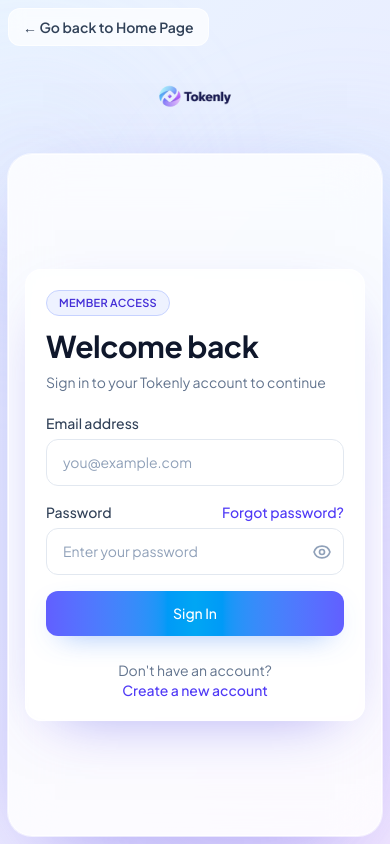
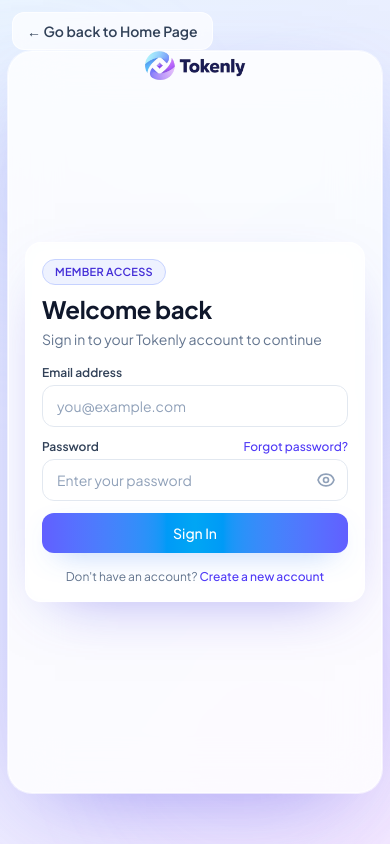
Before and after one commit to Rama-Mohammad/React-Project, a React (Vite) app in the folder Tokenly/: page /auth in a window 390 px wide. Built offline with nearby package versions, Linux system fonts and the light colour scheme.

Commit message:
login fixing

```diff
--- a/Tokenly/src/components/auth/ResetPasswordForm.tsx
+++ b/Tokenly/src/components/auth/ResetPasswordForm.tsx
@@ -38,13 +38,13 @@ export default function ResetPasswordForm({
   };
 
   return (
-    <div className="mx-auto w-full max-w-md rounded-2xl border border-white/70 bg-white/60 p-5 shadow-[0_20px_60px_-30px_rgba(79,70,229,0.55)] backdrop-blur-md sm:p-6">
-      <div className="mb-5">
+    <div className="mx-auto w-full max-w-md rounded-2xl border border-white/70 bg-white/60 p-4 shadow-[0_20px_60px_-30px_rgba(79,70,229,0.55)] backdrop-blur-md sm:p-5">
+      <div className="mb-4">
         <span className="inline-flex rounded-full border border-violet-200 bg-violet-50 px-3 py-1 text-[11px] font-semibold uppercase tracking-wide text-violet-700">
           Recovery
         </span>
-        <h1 className="mt-3 mb-2 text-3xl font-bold text-slate-900">Reset your password</h1>
-        <p className="text-slate-500">Enter your email and we'll send you a link to reset your password</p>
+        <h1 className="mt-2 mb-1 text-2xl font-bold text-slate-900">Reset your password</h1>
+        <p className="text-sm text-slate-500">Enter your email and we'll send you a link to reset your password</p>
       </div>
 
       {error && (
@@ -69,9 +69,9 @@ export default function ResetPasswordForm({
         </div>
       )}
 
-      <form onSubmit={handleSubmit} className="space-y-4" noValidate>
+      <form onSubmit={handleSubmit} className="space-y-3" noValidate>
         <div>
-          <label htmlFor="reset-email" className="mb-1.5 block text-sm font-medium text-slate-700">
+          <label htmlFor="reset-email" className="mb-1 block text-xs font-semibold text-slate-700">
             Email address
           </label>
           <input
@@ -86,7 +86,7 @@ export default function ResetPasswordForm({
             placeholder="you@example.com"
             autoComplete="email"
             disabled={loading}
-            className={`w-full rounded-xl border bg-white/90 px-4 py-3 text-slate-900 placeholder-slate-400 outline-none transition-colors
+            className={`w-full rounded-xl border bg-white/90 px-3.5 py-2.5 text-sm text-slate-900 placeholder-slate-400 outline-none transition-colors
               ${touched && fieldError
                 ? "border-rose-300 focus:border-rose-500 focus:ring-2 focus:ring-rose-100"
                 : "border-slate-200 focus:border-indigo-400 focus:ring-2 focus:ring-indigo-100"
@@ -98,7 +98,7 @@ export default function ResetPasswordForm({
         <button
           type="submit"
           disabled={loading}
-          className="flex w-full items-center justify-center gap-2 rounded-xl bg-gradient-to-r from-violet-500 via-indigo-500 to-sky-500 px-4 py-3 font-medium text-white shadow-[0_10px_30px_-15px_rgba(99,102,241,0.85)] transition hover:brightness-105 disabled:cursor-not-allowed disabled:opacity-50"
+          className="flex w-full items-center justify-center gap-2 rounded-xl bg-gradient-to-r from-violet-500 via-indigo-500 to-sky-500 px-4 py-2.5 text-sm font-medium text-white shadow-[0_10px_30px_-15px_rgba(99,102,241,0.85)] transition hover:brightness-105 disabled:cursor-not-allowed disabled:opacity-50"
         >
           {loading ? (
             <>
@@ -114,7 +114,7 @@ export default function ResetPasswordForm({
         </button>
       </form>
 
-      <p className="mt-6 text-center text-sm text-slate-500">
+      <p className="mt-4 text-center text-xs text-slate-500">
         Remember your password?{" "}
         <button
           type="button"
--- a/Tokenly/src/components/auth/SignInForm.tsx
+++ b/Tokenly/src/components/auth/SignInForm.tsx
@@ -59,13 +59,13 @@ export default function SignInForm({
   };
 
   return (
-    <div className="mx-auto w-full max-w-md rounded-2xl border border-white/70 bg-white/60 p-5 shadow-[0_20px_60px_-30px_rgba(79,70,229,0.55)] backdrop-blur-md sm:p-6">
-      <div className="mb-5">
+    <div className="mx-auto w-full max-w-md rounded-2xl border border-white/70 bg-white/60 p-4 shadow-[0_20px_60px_-30px_rgba(79,70,229,0.55)] backdrop-blur-md sm:p-5">
+      <div className="mb-4">
         <span className="inline-flex rounded-full border border-indigo-200 bg-indigo-50 px-3 py-1 text-[11px] font-semibold uppercase tracking-wide text-indigo-700">
           Member Access
         </span>
-        <h1 className="mt-3 mb-2 text-3xl font-bold text-slate-900">Welcome back</h1>
-        <p className="text-slate-500">Sign in to your Tokenly account to continue</p>
+        <h1 className="mt-2 mb-1 text-2xl font-bold text-slate-900">Welcome back</h1>
+        <p className="text-sm text-slate-500">Sign in to your Tokenly account to continue</p>
       </div>
 
       {error && (
@@ -90,9 +90,9 @@ export default function SignInForm({
         </div>
       )}
 
-      <form onSubmit={handleSubmit} className="space-y-4" noValidate>
+      <form onSubmit={handleSubmit} className="space-y-3" noValidate>
         <div>
-          <label htmlFor="signin-email" className="mb-1.5 block text-sm font-medium text-slate-700">
+          <label htmlFor="signin-email" className="mb-1 block text-xs font-semibold text-slate-700">
             Email address
           </label>
           <input
@@ -104,7 +104,7 @@ export default function SignInForm({
             placeholder="you@example.com"
             autoComplete="email"
             disabled={loading}
-            className={`w-full rounded-xl border bg-white/90 px-4 py-3 text-slate-900 placeholder-slate-400 outline-none transition-colors
+            className={`w-full rounded-xl border bg-white/90 px-3.5 py-2.5 text-sm text-slate-900 placeholder-slate-400 outline-none transition-colors
               ${touched.email && fieldErrors.email
                 ? "border-rose-300 focus:border-rose-500 focus:ring-2 focus:ring-rose-100"
                 : "border-slate-200 focus:border-indigo-400 focus:ring-2 focus:ring-indigo-100"
@@ -114,14 +114,14 @@ export default function SignInForm({
         </div>
 
         <div>
-          <div className="mb-1.5 flex items-center justify-between">
-            <label htmlFor="signin-password" className="block text-sm font-medium text-slate-700">
+          <div className="mb-1 flex items-center justify-between">
+            <label htmlFor="signin-password" className="block text-xs font-semibold text-slate-700">
               Password
             </label>
             <button
               type="button"
               onClick={onSwitchToReset}
-              className="text-sm font-medium text-indigo-600 transition-colors hover:text-indigo-700"
+              className="text-xs font-medium text-indigo-600 transition-colors hover:text-indigo-700"
             >
               Forgot password?
             </button>
@@ -136,7 +136,7 @@ export default function SignInForm({
               placeholder="Enter your password"
               autoComplete="current-password"
               disabled={loading}
-              className={`w-full rounded-xl border bg-white/90 px-4 py-3 pr-12 text-slate-900 placeholder-slate-400 outline-none transition-colors
+              className={`w-full rounded-xl border bg-white/90 px-3.5 py-2.5 pr-12 text-sm text-slate-900 placeholder-slate-400 outline-none transition-colors
                 ${touched.password && fieldErrors.password
                   ? "border-rose-300 focus:border-rose-500 focus:ring-2 focus:ring-rose-100"
                   : "border-slate-200 focus:border-indigo-400 focus:ring-2 focus:ring-indigo-100"
@@ -166,7 +166,7 @@ export default function SignInForm({
         <button
           type="submit"
           disabled={loading}
-          className="flex w-full items-center justify-center gap-2 rounded-xl bg-gradient-to-r from-indigo-500 via-sky-500 to-indigo-500 px-4 py-3 font-medium text-white shadow-[0_10px_30px_-15px_rgba(59,130,246,0.8)] transition hover:brightness-105 disabled:cursor-not-allowed disabled:opacity-50"
+          className="flex w-full items-center justify-center gap-2 rounded-xl bg-gradient-to-r from-indigo-500 via-sky-500 to-indigo-500 px-4 py-2.5 text-sm font-medium text-white shadow-[0_10px_30px_-15px_rgba(59,130,246,0.8)] transition hover:brightness-105 disabled:cursor-not-allowed disabled:opacity-50"
         >
           {loading ? (
             <>
@@ -182,7 +182,7 @@ export default function SignInForm({
         </button>
       </form>
 
-      <p className="mt-6 text-center text-sm text-slate-500">
+      <p className="mt-4 text-center text-xs text-slate-500">
         Don't have an account?{" "}
         <button
           type="button"
--- a/Tokenly/src/components/auth/SignUpForm.tsx
+++ b/Tokenly/src/components/auth/SignUpForm.tsx
@@ -102,20 +102,20 @@ export default function SignUpForm({
   };
 
   const inputClass = (field: string) =>
-    `w-full rounded-xl border bg-white/90 px-4 py-3 text-slate-900 placeholder-slate-400 outline-none transition-colors
+    `w-full rounded-xl border bg-white/90 px-3.5 py-2.5 text-sm text-slate-900 placeholder-slate-400 outline-none transition-colors
      ${touched[field] && fieldErrors[field]
        ? "border-rose-300 focus:border-rose-500 focus:ring-2 focus:ring-rose-100"
        : "border-slate-200 focus:border-indigo-400 focus:ring-2 focus:ring-indigo-100"
      }`;
 
   return (
-    <div className="mx-auto w-full max-w-md rounded-2xl border border-white/70 bg-white/60 p-5 shadow-[0_20px_60px_-30px_rgba(79,70,229,0.55)] backdrop-blur-md sm:p-6">
-      <div className="mb-5">
+    <div className="mx-auto w-full max-w-md rounded-2xl border border-white/70 bg-white/60 p-4 shadow-[0_20px_60px_-30px_rgba(79,70,229,0.55)] backdrop-blur-md sm:p-5">
+      <div className="mb-4">
         <span className="inline-flex rounded-full border border-sky-200 bg-sky-50 px-3 py-1 text-[11px] font-semibold uppercase tracking-wide text-sky-700">
           New Account
         </span>
-        <h1 className="mt-3 mb-2 text-3xl font-bold text-slate-900">Create your account</h1>
-        <p className="text-slate-500">Join Tokenly and start earning credits by helping others</p>
+        <h1 className="mt-2 mb-1 text-2xl font-bold text-slate-900">Create your account</h1>
+        <p className="text-sm text-slate-500">Join Tokenly and start earning credits by helping others</p>
       </div>
 
       {error && (
@@ -140,10 +140,10 @@ export default function SignUpForm({
         </div>
       )}
 
-      <form onSubmit={handleSubmit} className="space-y-3" noValidate>
+      <form onSubmit={handleSubmit} className="space-y-2.5" noValidate>
         <div className="grid grid-cols-2 gap-3">
           <div>
-            <label htmlFor="signup-fullname" className="mb-1.5 block text-sm font-medium text-slate-700">
+            <label htmlFor="signup-fullname" className="mb-1 block text-xs font-semibold text-slate-700">
               Full name
             </label>
             <input
@@ -159,7 +159,7 @@ export default function SignUpForm({
             {touched.fullName && fieldErrors.fullName && <p className="mt-1 text-sm text-rose-500">{fieldErrors.fullName}</p>}
           </div>
           <div>
-            <label htmlFor="signup-username" className="mb-1.5 block text-sm font-medium text-slate-700">
+            <label htmlFor="signup-username" className="mb-1 block text-xs font-semibold text-slate-700">
               Username
             </label>
             <input
@@ -178,7 +178,7 @@ export default function SignUpForm({
         </div>
 
         <div>
-          <label htmlFor="signup-email" className="mb-1.5 block text-sm font-medium text-slate-700">
+          <label htmlFor="signup-email" className="mb-1 block text-xs font-semibold text-slate-700">
             Email address
           </label>
           <input
@@ -196,7 +196,7 @@ export default function SignUpForm({
         </div>
 
         <div>
-          <label htmlFor="signup-password" className="mb-1.5 block text-sm font-medium text-slate-700">
+          <label htmlFor="signup-password" className="mb-1 block text-xs font-semibold text-slate-700">
             Password
           </label>
           <div className="relative">
@@ -243,7 +243,7 @@ export default function SignUpForm({
         </div>
 
         <div>
-          <label htmlFor="signup-confirm" className="mb-1.5 block text-sm font-medium text-slate-700">
+          <label htmlFor="signup-confirm" className="mb-1 block text-xs font-semibold text-slate-700">
             Confirm password
           </label>
           <div className="relative">
@@ -279,14 +279,14 @@ export default function SignUpForm({
           {touched.confirmPassword && fieldErrors.confirmPassword && <p className="mt-1 text-sm text-rose-500">{fieldErrors.confirmPassword}</p>}
         </div>
 
-        <p className="text-xs text-slate-400">
+        <p className="text-[11px] text-slate-400">
           By creating an account, you agree to Tokenly's <a href="#" className="text-indigo-600 hover:text-indigo-700">Terms of Service</a> and <a href="#" className="text-indigo-600 hover:text-indigo-700">Privacy Policy</a>
         </p>
 
         <button
           type="submit"
           disabled={loading}
-          className="flex w-full items-center justify-center gap-2 rounded-xl bg-gradient-to-r from-violet-500 via-indigo-500 to-sky-500 px-4 py-3 font-medium text-white shadow-[0_10px_30px_-15px_rgba(99,102,241,0.85)] transition hover:brightness-105 disabled:cursor-not-allowed disabled:opacity-50"
+          className="flex w-full items-center justify-center gap-2 rounded-xl bg-gradient-to-r from-violet-500 via-indigo-500 to-sky-500 px-4 py-2.5 text-sm font-medium text-white shadow-[0_10px_30px_-15px_rgba(99,102,241,0.85)] transition hover:brightness-105 disabled:cursor-not-allowed disabled:opacity-50"
         >
           {loading ? (
             <>
@@ -302,7 +302,7 @@ export default function SignUpForm({
         </button>
       </form>
 
-      <p className="mt-6 text-center text-sm text-slate-500">
+      <p className="mt-4 text-center text-xs text-slate-500">
         Already have an account?{" "}
         <button type="button" onClick={onSwitchToSignIn} className="font-medium text-indigo-600 transition-colors hover:text-indigo-700">
           Sign in
--- a/Tokenly/src/components/auth/VisualPanel.tsx
+++ b/Tokenly/src/components/auth/VisualPanel.tsx
@@ -8,7 +8,7 @@ export default function VisualPanel({ mode }: VisualPanelProps) {
   return (
     <div className="hidden lg:flex flex-col items-center justify-center bg-[linear-gradient(140deg,#eef4ff_0%,#e8f8ff_45%,#f3efff_100%)] p-8 xl:p-10">
       <div className="mb-5">
-        <img src="/images/logo-nobg.png" alt="Tokenly" className="h-28 w-auto object-contain" />
+        <img src="/images/logo-nobg.png" alt="Tokenly" className="h-44 w-auto object-contain" />
       </div>
 
       <h2 className="mb-3 text-center text-2xl font-bold text-slate-900">
--- a/Tokenly/src/components/home/CTASection.tsx
+++ b/Tokenly/src/components/home/CTASection.tsx
@@ -42,7 +42,7 @@ const CTASection = () => {
                 </Link>
                 <Link
                   to={`/helpers/${defaultHelperId}/request`}
-                  className="rounded-xl border border-white/50 bg-white/80 px-6 py-2.5 text-center font-semibold text-slate-700 transition hover:bg-white"
+                  className="rounded-xl border border-indigo-200/70 bg-[linear-gradient(135deg,rgba(129,140,248,0.24)_0%,rgba(56,189,248,0.2)_48%,rgba(168,139,250,0.24)_100%)] px-6 py-2.5 text-center font-semibold text-indigo-800 shadow-[0_10px_30px_-18px_rgba(79,70,229,0.6)] backdrop-blur-md transition hover:brightness-105"
                 >
                   Post a Request
                 </Link>
--- a/Tokenly/src/pages/AuthPage.tsx
+++ b/Tokenly/src/pages/AuthPage.tsx
@@ -89,23 +89,22 @@ export default function AuthPage() {
                 <div className="explore-float absolute right-[-6rem] top-40 h-72 w-72 rounded-full bg-sky-200/22 blur-3xl" />
                 <div className="explore-pulse absolute bottom-0 left-1/3 h-56 w-56 rounded-full bg-purple-200/20 blur-3xl" />
             </div>
-            <div className="flex h-full w-full max-w-5xl flex-col justify-center">
-                <div className="mb-3 flex justify-start">
             <Link
                 to="/home"
-                        className="inline-flex items-center gap-2 rounded-xl border border-white/70 bg-white/70 px-3.5 py-2 text-sm font-semibold text-slate-700 backdrop-blur transition hover:bg-white"
+                className="absolute left-3 top-3 z-20 inline-flex items-center gap-2 rounded-xl border border-white/70 bg-white/70 px-3.5 py-2 text-sm font-semibold text-slate-700 backdrop-blur transition hover:bg-white sm:left-4 sm:top-4"
             >
                 ← Go back to Home Page
             </Link>
+
+            {/* Mobile logo (visual panel is hidden on mobile) */}
+            <div className="absolute left-1/2 top-3 z-20 -translate-x-1/2 lg:hidden">
+                <img src="/images/logo-nobg.png" alt="Tokenly" className="h-28 w-auto object-contain sm:h-32" />
             </div>
 
-                {/* Mobile logo (visual panel is hidden on mobile) */}
-                <div className="mb-4 flex items-center justify-center gap-2 lg:hidden">
-                    <img src="/images/logo-nobg.png" alt="Tokenly" className="h-20 w-auto object-contain" />
-                </div>
+            <div className="flex h-full w-full max-w-5xl items-center justify-center">
 
                 {/* Main card */}
-                <div className="relative z-10 h-[90dvh] overflow-hidden rounded-3xl border border-white/70 bg-white/80 shadow-[0_28px_90px_-35px_rgba(79,70,229,0.55)] ring-1 ring-white/60 backdrop-blur-xl lg:h-[88dvh] lg:max-h-[760px]">
+                <div className="relative z-10 h-[88dvh] w-full overflow-hidden rounded-3xl border border-white/70 bg-white/80 shadow-[0_28px_90px_-35px_rgba(79,70,229,0.55)] ring-1 ring-white/60 backdrop-blur-xl sm:h-[86dvh] lg:h-[88dvh] lg:max-h-[760px]">
                     <div className="grid h-full lg:grid-cols-2">
 
                         {formIsLeft ? (
```
Lines whose indentation alone changed are shown as unchanged.
